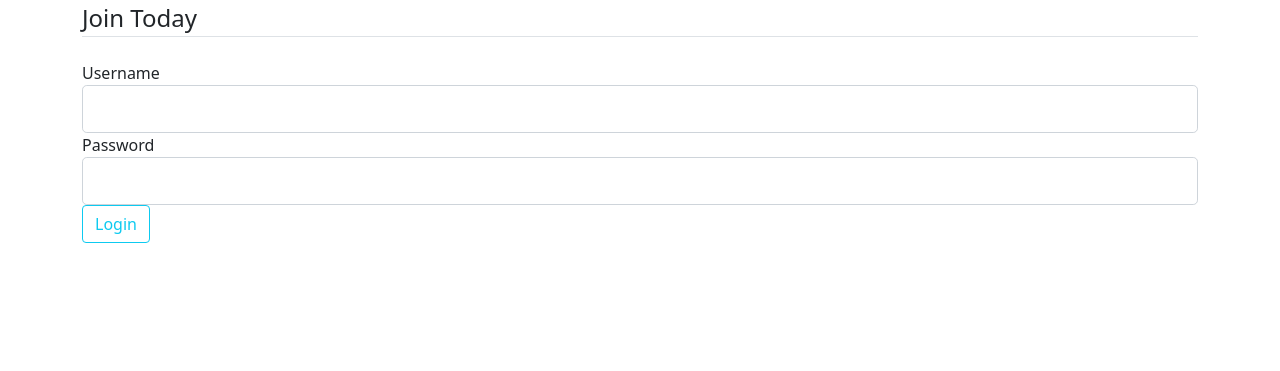
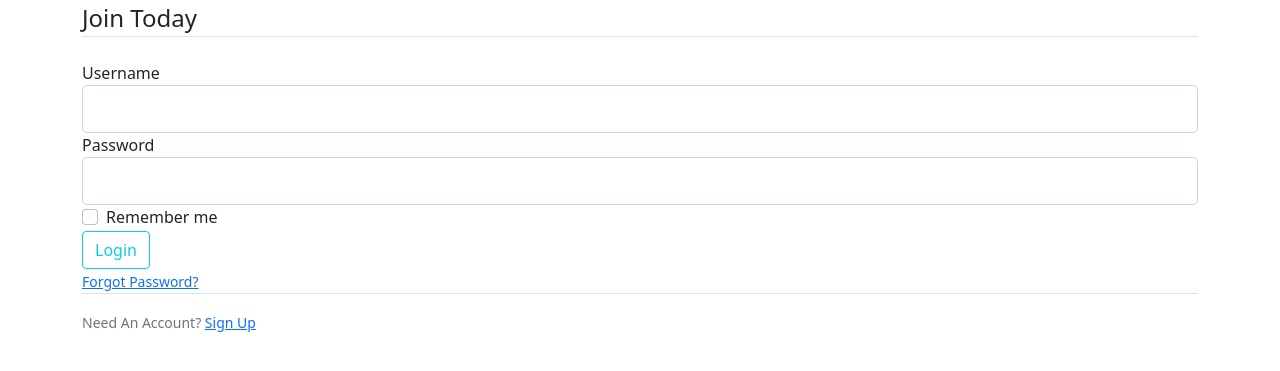
Before and after one commit to mateuszbaranczyk/flask_blog, a Flask app: page /login in a window 1280 px wide. Shown: the part 70-441 px from the top of the page. Run offline with Flask 2, Linux system fonts and the light colour scheme.

Commit message:
added error messages in login form

```diff
--- a/templates/login.html
+++ b/templates/login.html
@@ -7,15 +7,46 @@
                 <legend class="border-bottom mb-4">Join Today</legend>
                 <div class="form-group">
                     {{ form.email.label(class="form-control-label") }}
-                    {{ form.email(class="form-control form-control-lg") }}
+                    {% if form.email.errors %}
+                        {{ form.email(class="form-control form-control-lg is-invalid") }}
+                        <div class="invalid-feedback">
+                            {% for error in form.email.errors %}
+                                <span>{{ error }}</span>
+                            {% endfor %}
+                        </div>
+                    {% else %}
+                        {{ form.email(class="form-control form-control-lg") }}
+                    {% endif %}
                 </div>
                 <div class="form-group">
                     {{ form.password.label(class="form-control-label") }}
-                    {{ form.password(class="form-control form-control-lg") }}
+                    {% if form.password.errors %}
+                        {{ form.password(class="form-control form-control-lg is-invalid") }}
+                        <div class="invalid-feedback">
+                            {% for error in form.password.errors %}
+                                <span>{{ error }}</span>
+                            {% endfor %}
+                        </div>
+                    {% else %}
+                        {{ form.password(class="form-control form-control-lg") }}
+                    {% endif %}
+                </div>
+                <div class="form-check">
+                    {{ form.remember_me(class="form-check-input")}}
+                    {{ form.remember_me.label(class="form-check-label") }}
                 </div>
             </fieldset>
-            <div class="form-group"></div>
+            <div class="form-group">
                 {{ form.submit(class="btn btn-outline-info") }}
+            </div>
+            <small class="text-muted ml-2">
+                <a href="#">Forgot Password?</a>
+            </small>
+            <div class="border-top pt-3">
+                <small class="text-muted">
+                    Need An Account? <a class="ml-2" href="{{ url_for('register') }}">Sign Up</a>
+                </small>
+            </div>
         </form>
     </div>
 {% endblock content %}
--- a/templates/register.html
+++ b/templates/register.html
@@ -58,8 +58,9 @@
                     {% endif %}
                 </div>
             </fieldset>
-            <div class="form-group"></div>
+            <div class="form-group">
                 {{ form.submit(class="btn btn-outline-info") }}
+            </div>
         </form>
     </div>
     <div class="border-top pt-3">
```
